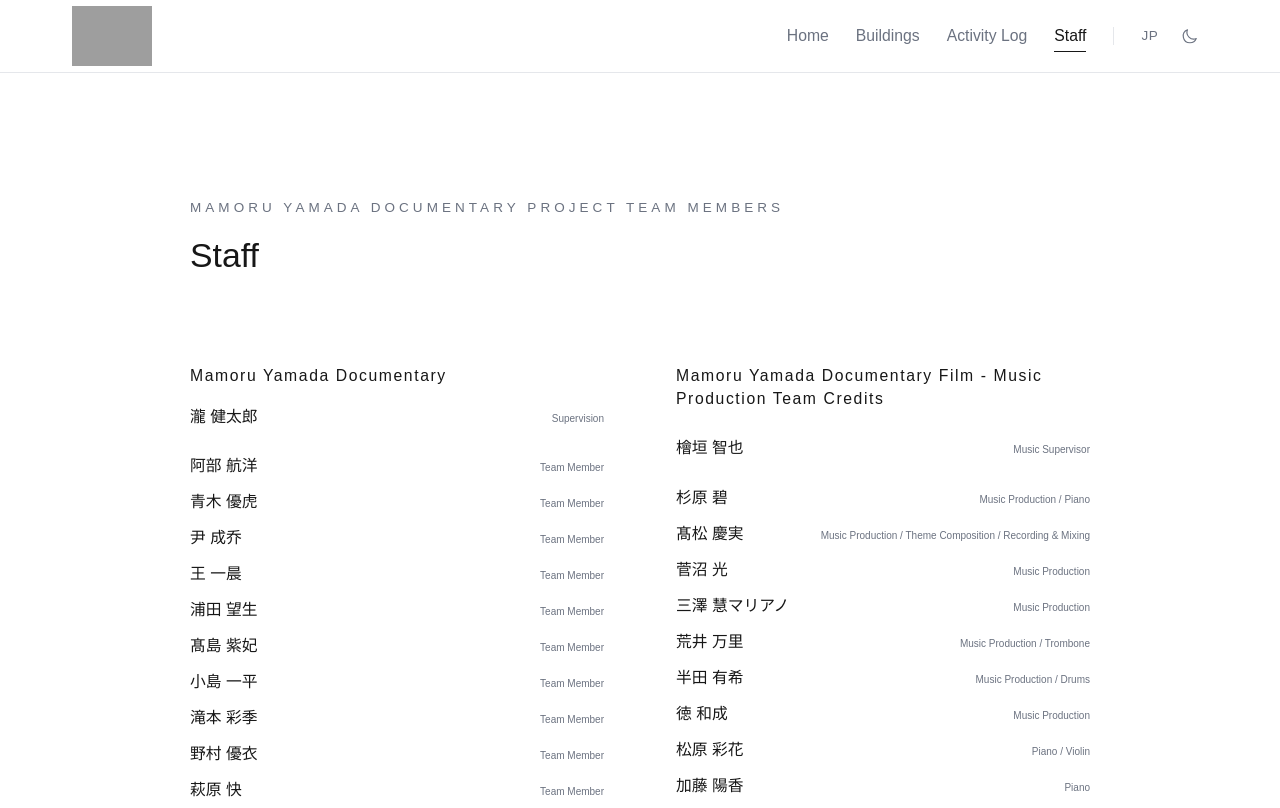
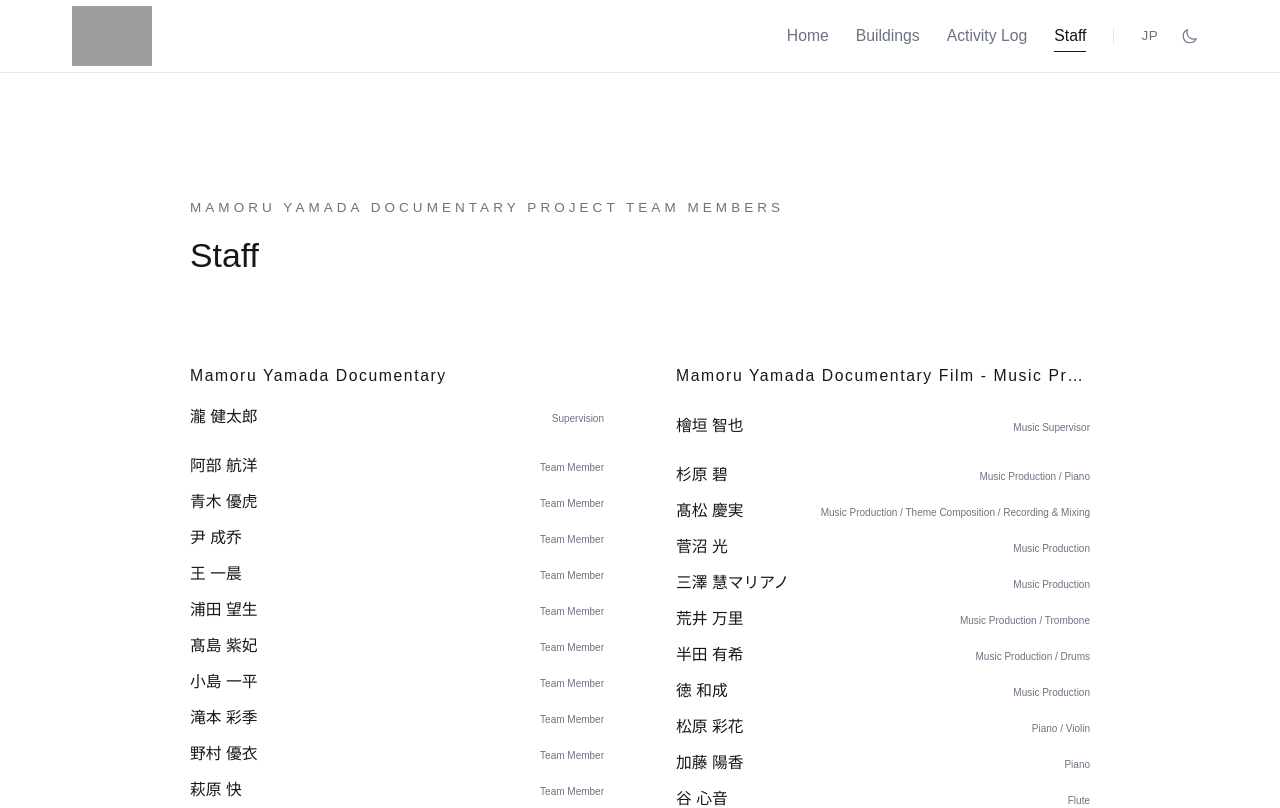
Before and after one commit to chineikou666/mamoru-yamada-website, a Next.js app: page /en/staff in a window 1280 px wide. Shown: the top 808 px of the page. Built offline with nearby package versions, Linux system fonts and the light colour scheme; grey boxes are pictures that could not be loaded.

Commit message:
fix: 强制桌面端音楽制作标题一行显示

```diff
--- a/src/components/StaffPageContent.tsx
+++ b/src/components/StaffPageContent.tsx
@@ -116,7 +116,7 @@ export default function StaffPageContent({
 
               {/* 音楽制作 */}
               <div>
-                <h2 className="text-[11px] sm:text-xs md:text-sm font-light text-[var(--color-foreground)] tracking-[0.02em] sm:tracking-[0.05em] md:tracking-[0.1em] mb-6">
+                <h2 className="text-[11px] sm:text-xs md:text-sm font-light text-[var(--color-foreground)] tracking-[0.02em] sm:tracking-[0.05em] md:tracking-[0.1em] mb-6 whitespace-nowrap overflow-hidden text-ellipsis">
                   {locale === "ja" ? "山田守ドキュメンタリ映画　音楽制作チームのクレジット" : "Mamoru Yamada Documentary Film - Music Production Team Credits"}
                 </h2>
 
```
